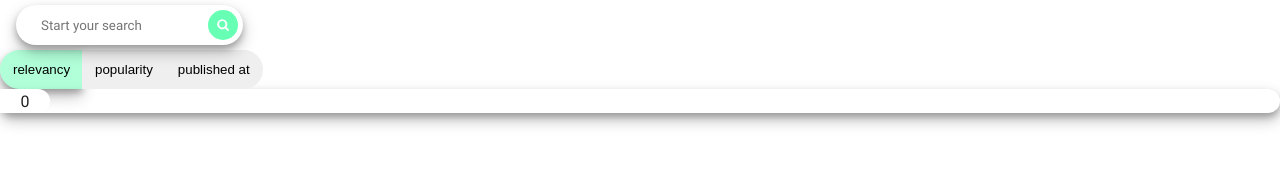
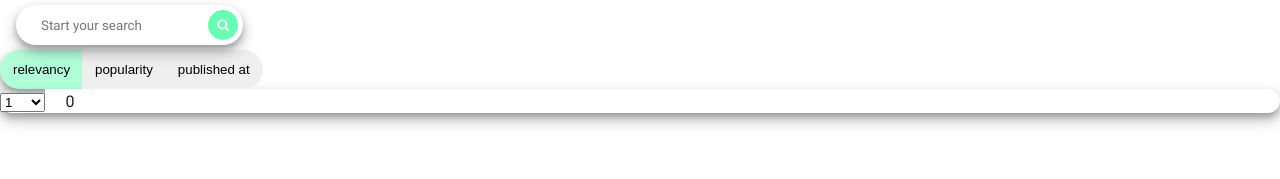
Before and after one commit to Ligalaiz/react, a React app: page / in a window 1280 px wide. Shown: the top 179 px of the page. Built offline with nearby package versions, Linux system fonts and the light colour scheme; no server answers.

Commit message:
feat: implement pageSize component

```diff
--- a/src/components/App.jsx
+++ b/src/components/App.jsx
@@ -7,6 +7,7 @@ import '../styles/index.scss';
 
 const App = () => {
   const [sortType, setSortTipe] = useState('relevancy');
+  const [pageSize, setPageSize] = useState('1');
   const [pageTotal, setPageTotal] = useState(0);
   const [items, setItems] = useState([]);
   const [searchRequest, setSearchRequest] = useState('');
@@ -19,6 +20,7 @@ const App = () => {
             searchRequest={searchRequest}
             setSearchRequest={setSearchRequest}
             setPageTotal={setPageTotal}
+            pageSize={pageSize}
             setSortTipe={setSortTipe}
             setItems={setItems}
             sortType={sortType}
@@ -31,6 +33,8 @@ const App = () => {
           <PageBar
             items={items}
             pageTotal={pageTotal}
+            pageSize={pageSize}
+            setPageSize={setPageSize}
           />
         </div>
       </div>
--- a/src/components/pageBar/PageBar.jsx
+++ b/src/components/pageBar/PageBar.jsx
@@ -1,11 +1,13 @@
+import PageSize from '../pageSize/PageSize';
 import PageTotal from '../pageTotal/PageTotal';
 
 export default function PageBar(props) {
-  const { pageTotal } =
+  const { pageSize, setPageSize, pageTotal } =
     props;
 
   return (
     <>
+      <PageSize pageSize={pageSize} setPageSize={setPageSize} />
       <PageTotal pageTotal={pageTotal} />
     </>
   );
--- /dev/null
+++ b/src/components/pageSize/PageSize.jsx
@@ -0,0 +1,26 @@
+export default function PageSize(props) {
+  const { pageSize, setPageSize } = props;
+
+  function handlerChange(e) {
+    setPageSize(e.target.value);
+  }
+
+  return (
+    <div className="pageSize__wrap">
+      <label>
+        <select
+          className="pageSize"
+          name="pageSize"
+          value={pageSize}
+          onChange={handlerChange}
+        >
+          <option value="1">1</option>
+          <option value="10">10</option>
+          <option value="13">30</option>
+          <option value="50">50</option>
+          <option value="100">100</option>
+        </select>
+      </label>
+    </div>
+  );
+}
--- a/src/components/searchBar/SearchBar.jsx
+++ b/src/components/searchBar/SearchBar.jsx
@@ -4,6 +4,7 @@ export default function SearchBar(props) {
     setSearchRequest,
     setItems,
     sortType,
+    pageSize,
     setPageTotal,
   } = props;
 
@@ -14,7 +15,7 @@ export default function SearchBar(props) {
     month < 10 ? `0${month}` : month
   }-${day < 10 ? `0${day}` : day}`;
 
-  const link = `https://cors.bridged.cc/${process.env.BASE_PATH}${process.env.SEARCH_PATH}?${process.env.SEARCH_PARAM}${searchRequest}&${process.env.SEARCH_FROM}${currentDate}&${process.env.SEARCH_PAGE_SIZE}10&${process.env.SEARCH_SORT}${sortType}&${process.env.SEARCH_PAGE_NUMBER}1&${process.env.SEARCH_API_KEY}${process.env.API_KEY3}`;
+  const link = `https://cors.bridged.cc/${process.env.BASE_PATH}${process.env.SEARCH_PATH}?${process.env.SEARCH_PARAM}${searchRequest}&${process.env.SEARCH_FROM}${currentDate}&${process.env.SEARCH_PAGE_SIZE}${pageSize}&${process.env.SEARCH_SORT}${sortType}&${process.env.SEARCH_PAGE_NUMBER}1&${process.env.SEARCH_API_KEY}${process.env.API_KEY3}`;
 
   const data = {
     method: 'GET',
@@ -44,7 +45,7 @@ export default function SearchBar(props) {
         throw Error(result.message);
       }
 
-      const pages = Math.floor(result.totalResults / 10);
+      const pages = Math.floor(result.totalResults / pageSize);
       setPageTotal(pages);
       setItems(result.articles || []);
     } catch (err) {
```
